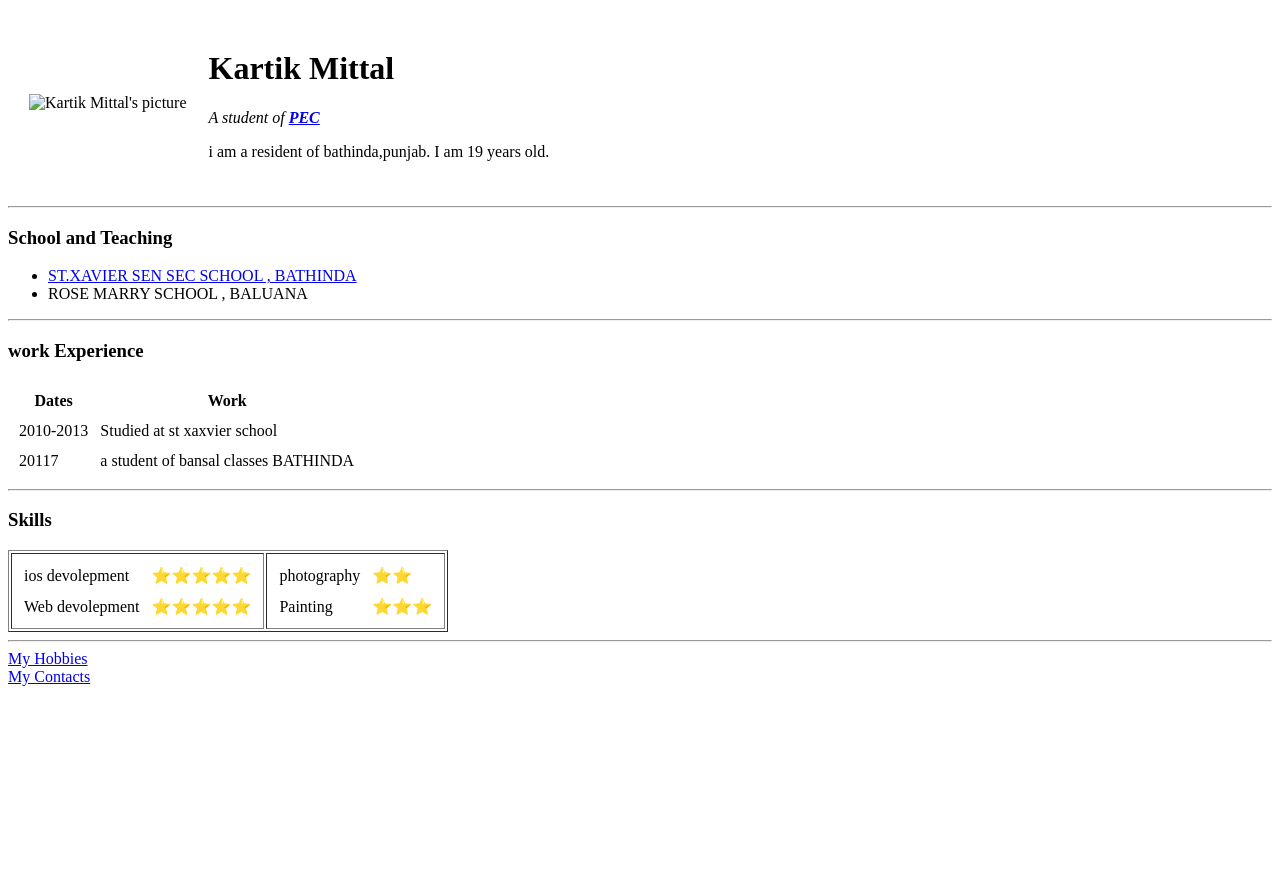
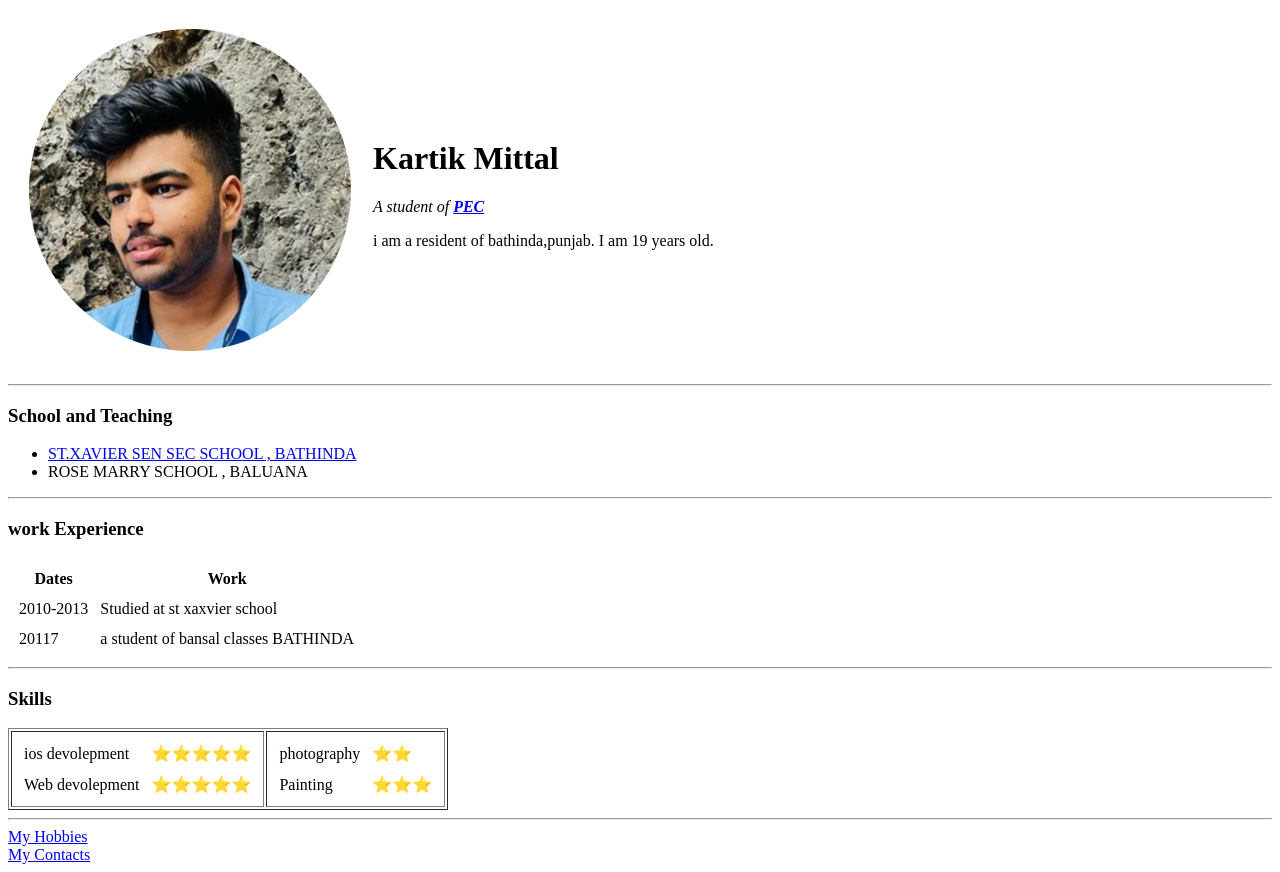
Before and after one commit to KARTIKMITTA/cv, a plain HTML site: page index.html in a window 1280 px wide. Before the commit the page ends 800 px from the top, so only its background shows below. Drawn offline with Linux system fonts and the light colour scheme.

Commit message:
Update index.html

```diff
--- a/index.html
+++ b/index.html
@@ -9,7 +9,7 @@
     <table cellspacing ="20">
         <tr>
             <td>
-                <img src="images/WhatsApp Image 2023-02-23 at 7.48.14 AM-modified.png" alt="Kartik Mittal's picture">
+                <img src="WhatsApp Image 2023-02-23 at 7.48.14 AM-modified.png" alt="Kartik Mittal's picture">
             </td>
             <td>
                 <h1>Kartik Mittal</h1>
```
